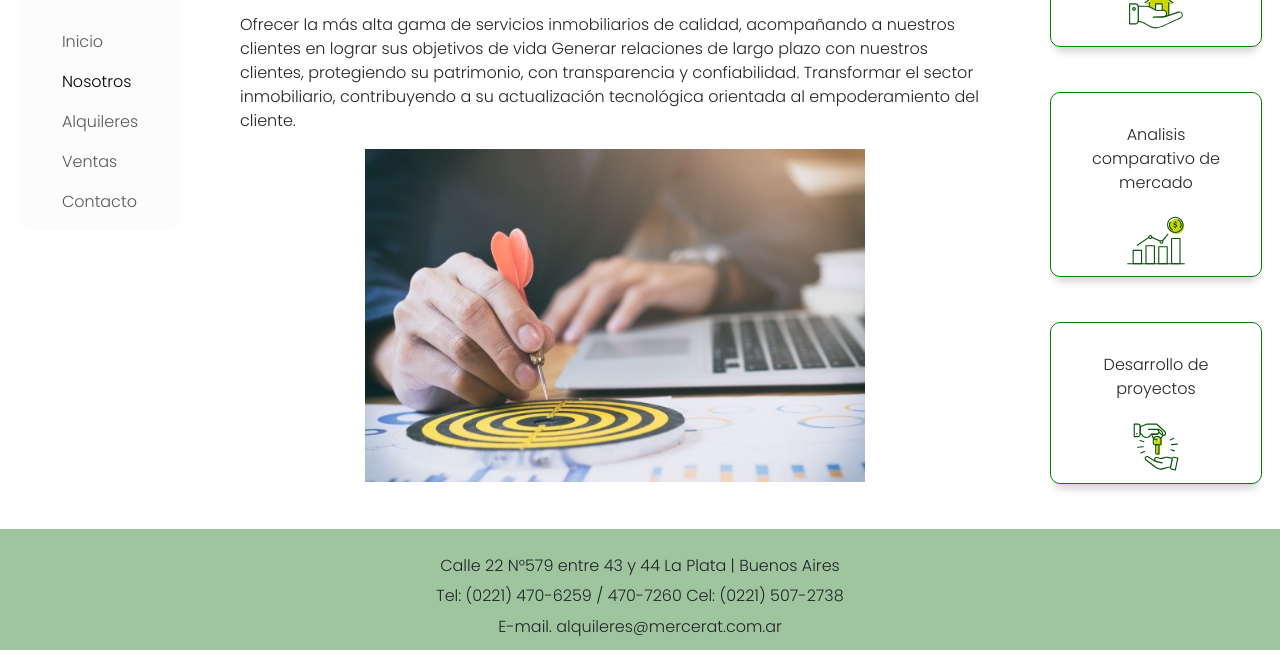
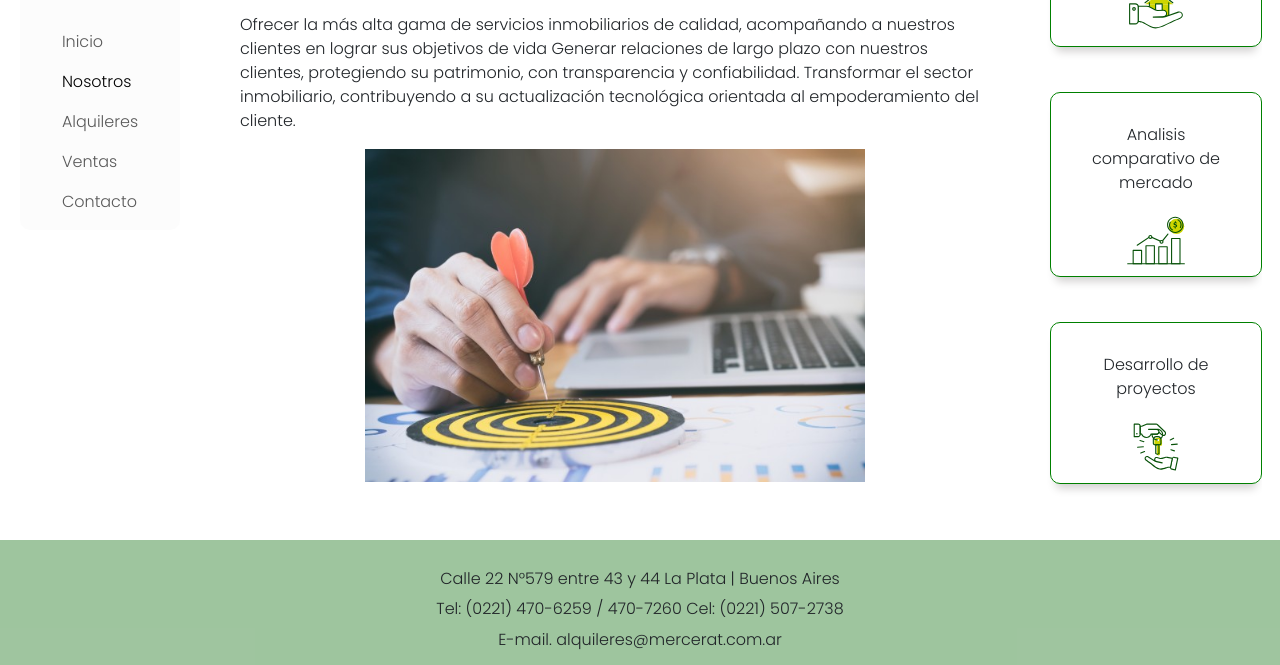
Before and after one commit to valeria1988/inmobiliaria-proyecto-final, a website: page pages/nosotros.html in a window 1280 px wide. Shown: the part 135-800 px from the top of the page. Drawn offline with nearby package versions, Linux system fonts and the light colour scheme.

Commit message:
bajo footer

```diff
--- a/pages/nosotros.html
+++ b/pages/nosotros.html
@@ -20,7 +20,7 @@
     <link href="https://fonts.googleapis.com/css2?family=Poppins:wght@100;300;600&display=swap" rel="stylesheet">
     <!--fin link fuentes-->
 
-    <title>Nosotros</title>
+    <title>Nosotros-Del Dago Propiedades</title>
 </head>
 <!--grid items-->
 
--- a/styles/scss/components/_body.scss
+++ b/styles/scss/components/_body.scss
@@ -2,6 +2,7 @@
 body {
     font-family: 'Poppins', sans-serif ;
     background-color: white;
+    min-height: 100vh;
 
 
     display: grid;
--- a/styles/scss/layout/_aside.scss
+++ b/styles/scss/layout/_aside.scss
@@ -7,6 +7,7 @@ aside {
     margin-right: 18px;
     border-radius: 10px;
     text-align: center;
+    overflow-x: hidden;
 
     p {
         margin: 20px;
```
Also changed, not shown: pages/alquileres.html (+1 -1 lines), pages/contacto.html (+1 -1 lines), pages/ventas.html (+1 -1 lines), styles/css/style.css, 1 other file.
